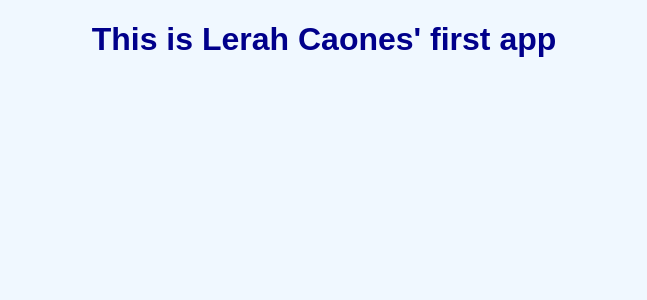
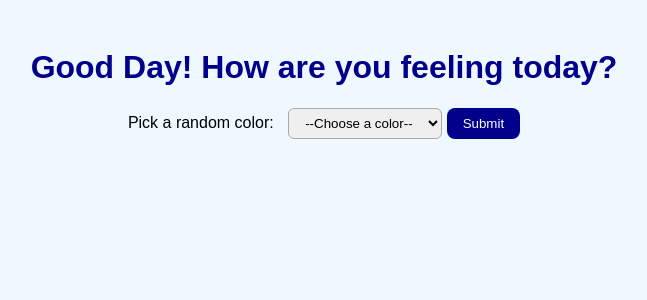
Before and after one commit to httpLei/FGPD_one, a Django app: page / in a window 1280 px wide. Shown: the top 300 px of the page, without its empty margins (316-963 px from the left). Run offline with Django 5.2, Linux system fonts and the light colour scheme.

Commit message:
feature(app_one): complete app setup

```diff
--- a/first_app/app_one/css/style.css
+++ /dev/null
@@ -1,8 +0,0 @@
-body {
-    background-color: #f0f8ff;
-    font-family: Arial, sans-serif;
-    text-align: center;
-}
-h1 {
-    color: darkblue;
-}
--- /dev/null
+++ b/first_app/app_one/static/app_one/style.css
@@ -0,0 +1,40 @@
+body {
+    background-color: #f0f8ff;
+    font-family: Arial, sans-serif;
+    text-align: center;
+    padding: 20px;
+}
+
+h1 {
+    color: darkblue;
+}
+
+form {
+    margin: 20px 0;
+}
+
+button {
+    padding: 8px 16px;
+    border: none;
+    border-radius: 8px;
+    background-color: darkblue;
+    color: white;
+    cursor: pointer;
+}
+
+button:hover {
+    background-color: navy;
+}
+
+.quote-box {
+    margin-top: 20px;
+    font-size: 1.5em;
+    font-weight: bold;
+}
+
+select {
+    padding: 6px 12px;
+    border-radius: 6px;
+    border: 1px solid #aaa;
+    margin-left: 10px;
+}
--- a/first_app/app_one/templates/app_one/home.html
+++ b/first_app/app_one/templates/app_one/home.html
@@ -1,10 +1,29 @@
 <!DOCTYPE html>
 <html>
 <head>
-    <link rel="stylesheet" href="css/style.css">
     <title>My First Django App</title>
+    {% load static %}
+    <link rel="stylesheet" href="{% static 'app_one/style.css' %}">
 </head>
 <body>
-    <h1>This is Lerah Caones' first app</h1>
+    <h1>Good Day! How are you feeling today?</h1>
+
+    <form method="POST">
+        {% csrf_token %}
+        <label for="color">Pick a random color:</label>
+        <select id="color" name="color" required>
+            <option value="" disabled selected>--Choose a color--</option>
+            {% for name, value in colors.items %}
+                <option value="{{ value }}">{{ name }}</option>
+            {% endfor %}
+        </select>
+        <button type="submit">Submit</button>
+    </form>
+
+    {% if quote %}
+        <div class="quote-box" style="color: {{ color }}">
+            <h2>{{ quote }}</h2>
+        </div>
+    {% endif %}
 </body>
 </html>
--- a/first_app/app_one/views.py
+++ b/first_app/app_one/views.py
@@ -1,6 +1,34 @@
 from django.shortcuts import render
-
-from django.http import HttpResponse
+import random
 
 def home(request):
-    return render(request, 'app_one/home.html')
+    quotes = [
+        "Keep going, you're doing great!",
+        "Believe in yourself.",
+        "One step at a time.",
+        "Stay positive, work hard, make it happen.",
+        "Don’t stop until you’re proud."
+    ]
+
+    random_colors = {
+        "Red": "red",
+        "Orange": "orange",
+        "Yellow": "yellow",
+        "Green": "green",
+        "Blue": "blue",
+        "Indigo": "indigo",
+        "Violet": "violet",
+    }
+
+    selected_quote = None
+    selected_color = None
+
+    if request.method == "POST":
+        selected_color = request.POST.get("color")
+        selected_quote = random.choice(quotes)
+
+    return render(request, 'app_one/home.html', {
+        "quote": selected_quote,
+        "color": selected_color,
+        "colors": random_colors
+    })
```
